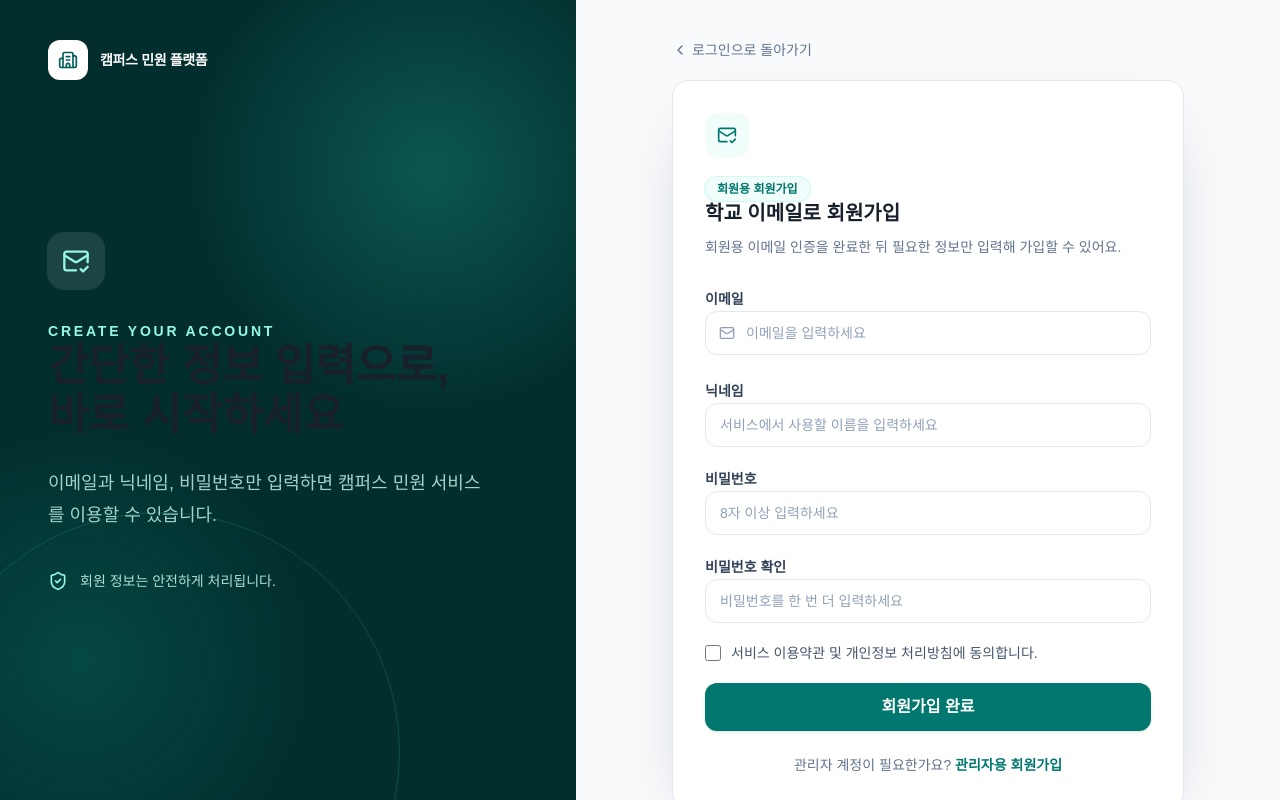
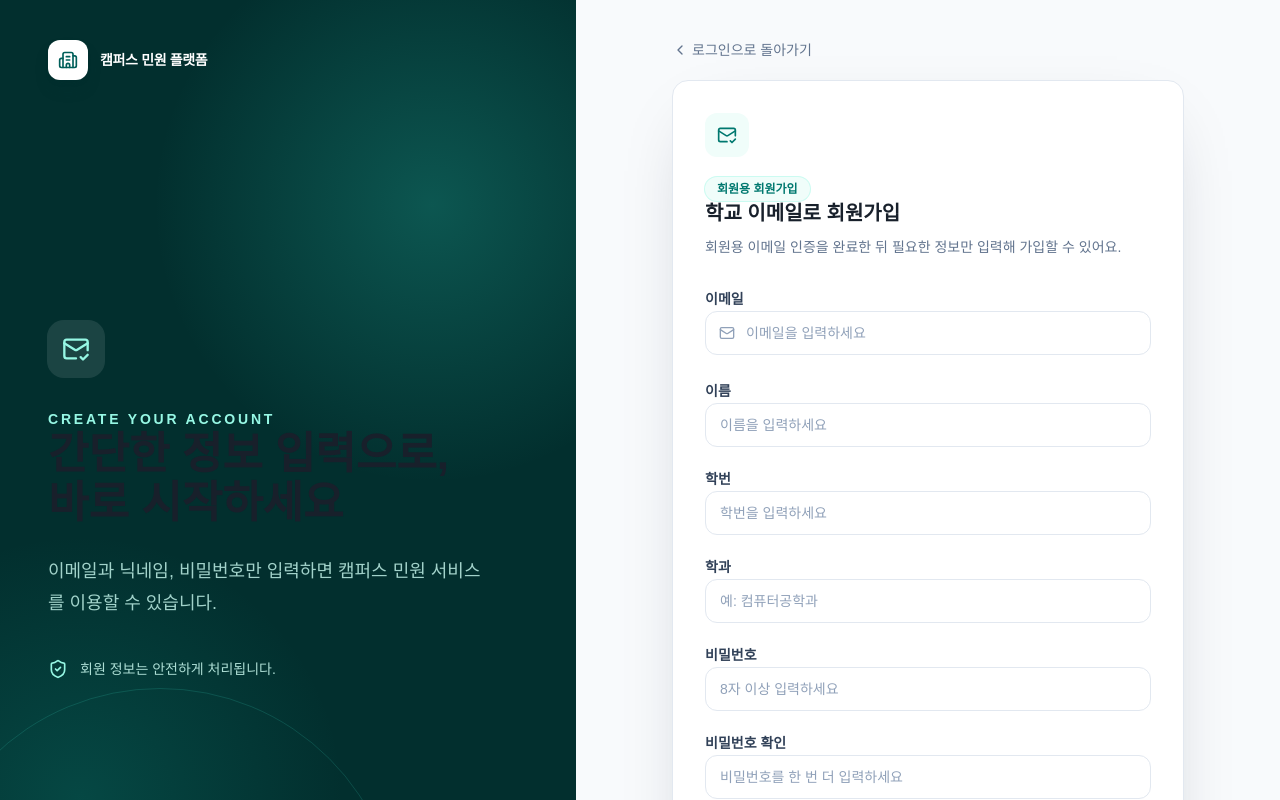
Before and after one commit to heekarii/2026hackerton-FE, a React (Vite) app: page /signup in a window 1280 px wide. Shown: the top 800 px of the page. Built offline with nearby package versions, Linux system fonts and the light colour scheme.

Commit message:
feat: add complainant profile registration

```diff
--- a/src/features/auth/api/login.ts
+++ b/src/features/auth/api/login.ts
@@ -1,4 +1,4 @@
-import { saveAccessToken } from '@/features/auth/auth-storage'
+import { type AuthUser, saveAccessToken, saveAuthUser } from '@/features/auth/auth-storage'
 import { apiRequest } from '@/shared/api/client'
 
 export type LoginPayload = {
@@ -12,9 +12,7 @@ export type LoginResponse = {
   role?: string
   user_role?: string
   member_role?: string
-  user?: {
-    role?: string
-  }
+  user?: AuthUser
 }
 
 export function getLoginRedirectPath(response: LoginResponse) {
@@ -34,6 +32,7 @@ export async function login(payload: LoginPayload) {
 
   // JSON 토큰 응답은 세션 동안만 보관합니다. HttpOnly 쿠키 방식도 credentials로 지원합니다.
   if (response.access_token) saveAccessToken(response.access_token)
+  if (response.user) saveAuthUser(response.user)
 
   return response
 }
--- a/src/features/auth/api/signup.ts
+++ b/src/features/auth/api/signup.ts
@@ -2,8 +2,12 @@ import { apiRequest } from '@/shared/api/client'
 
 export type SignupPayload = {
   email: string
+  password: string
+  name: string
+  student_id: string
+  department: string
+  // 현재 백엔드의 nickname 필수값과 호환을 유지합니다.
   nickname: string
-  password: string
 }
 
 export async function signup(payload: SignupPayload) {
--- a/src/features/auth/auth-storage.ts
+++ b/src/features/auth/auth-storage.ts
@@ -1,7 +1,34 @@
 const ACCESS_TOKEN_KEY = 'campus-complaints.access-token'
+const AUTH_USER_KEY = 'campus-complaints.auth-user'
+
+export type AuthUser = {
+  id?: number
+  name?: string
+  nickname?: string
+  email: string
+  department?: string | null
+  student_id?: string | null
+  role?: string
+}
 
 export function saveAccessToken(accessToken: string) {
   sessionStorage.setItem(ACCESS_TOKEN_KEY, accessToken)
+}
+
+export function saveAuthUser(user: AuthUser) {
+  sessionStorage.setItem(AUTH_USER_KEY, JSON.stringify(user))
+}
+
+export function getAuthUser(): AuthUser | null {
+  const serializedUser = sessionStorage.getItem(AUTH_USER_KEY)
+  if (!serializedUser) return null
+
+  try {
+    return JSON.parse(serializedUser) as AuthUser
+  } catch {
+    sessionStorage.removeItem(AUTH_USER_KEY)
+    return null
+  }
 }
 
 export function getAccessToken() {
@@ -10,4 +37,5 @@ export function getAccessToken() {
 
 export function clearAccessToken() {
   sessionStorage.removeItem(ACCESS_TOKEN_KEY)
+  sessionStorage.removeItem(AUTH_USER_KEY)
 }
--- a/src/features/auth/components/SignupForm.tsx
+++ b/src/features/auth/components/SignupForm.tsx
@@ -22,7 +22,9 @@ function isValidEmail(email: string) {
 
 export function SignupForm({ onSuccess }: SignupFormProps) {
   const [email, setEmail] = useState('')
-  const [nickname, setNickname] = useState('')
+  const [name, setName] = useState('')
+  const [studentId, setStudentId] = useState('')
+  const [department, setDepartment] = useState('')
   const [password, setPassword] = useState('')
   const [passwordConfirmation, setPasswordConfirmation] = useState('')
   const [agreedToTerms, setAgreedToTerms] = useState(false)
@@ -38,8 +40,18 @@ export function SignupForm({ onSuccess }: SignupFormProps) {
       return
     }
 
-    if (!nickname.trim()) {
-      setFormError('서비스에서 사용할 닉네임을 입력해 주세요.')
+    if (!name.trim()) {
+      setFormError('이름을 입력해 주세요.')
+      return
+    }
+
+    if (!studentId.trim()) {
+      setFormError('학번을 입력해 주세요.')
+      return
+    }
+
+    if (!department.trim()) {
+      setFormError('학과를 입력해 주세요.')
       return
     }
 
@@ -63,8 +75,11 @@ export function SignupForm({ onSuccess }: SignupFormProps) {
     try {
       await signup({
         email: email.trim(),
-        nickname: nickname.trim(),
         password,
+        name: name.trim(),
+        student_id: studentId.trim(),
+        department: department.trim(),
+        nickname: name.trim(),
       })
       onSuccess()
     } catch (error) {
@@ -101,13 +116,36 @@ export function SignupForm({ onSuccess }: SignupFormProps) {
 
       <fieldset className="space-y-5">
         <div className="space-y-2">
-          <Label htmlFor="nickname">닉네임</Label>
+          <Label htmlFor="name">이름</Label>
           <Input
-            id="nickname"
-            autoComplete="nickname"
-            placeholder="서비스에서 사용할 이름을 입력하세요"
-            value={nickname}
-            onChange={(event) => setNickname(event.target.value)}
+            id="name"
+            autoComplete="name"
+            placeholder="이름을 입력하세요"
+            value={name}
+            onChange={(event) => setName(event.target.value)}
+          />
+        </div>
+
+        <div className="space-y-2">
+          <Label htmlFor="student-id">학번</Label>
+          <Input
+            id="student-id"
+            autoComplete="off"
+            inputMode="numeric"
+            placeholder="학번을 입력하세요"
+            value={studentId}
+            onChange={(event) => setStudentId(event.target.value)}
+          />
+        </div>
+
+        <div className="space-y-2">
+          <Label htmlFor="department">학과</Label>
+          <Input
+            id="department"
+            autoComplete="organization"
+            placeholder="예: 컴퓨터공학과"
+            value={department}
+            onChange={(event) => setDepartment(event.target.value)}
           />
         </div>
 
--- a/src/pages/ComplainantPage.tsx
+++ b/src/pages/ComplainantPage.tsx
@@ -8,11 +8,12 @@ import {
   Star,
   UserRound,
 } from 'lucide-react'
-import { useMemo, useState } from 'react'
+import { useEffect, useMemo, useState } from 'react'
 import { useNavigate } from 'react-router-dom'
 
 import { Button } from '@/components/ui/button'
-import { clearAccessToken } from '@/features/auth/auth-storage'
+import { type AuthUser, clearAccessToken, getAuthUser, saveAuthUser } from '@/features/auth/auth-storage'
+import { apiRequest } from '@/shared/api/client'
 import { cn } from '@/lib/utils'
 
 type ComplaintStatus = 'received' | 'processing' | 'completed'
@@ -91,13 +92,6 @@ const initialComplaints: Complaint[] = [
   },
 ]
 
-const user = {
-  name: '김민서',
-  email: 'minseo@university.ac.kr',
-  department: '컴퓨터공학과',
-  studentId: '20261234',
-}
-
 function getStatusIndex(status: ComplaintStatus) {
   return statusSteps.findIndex((step) => step.key === status)
 }
@@ -105,6 +99,28 @@ function getStatusIndex(status: ComplaintStatus) {
 export function ComplainantPage() {
   const navigate = useNavigate()
   const [complaints, setComplaints] = useState(initialComplaints)
+  const [user, setUser] = useState<AuthUser | null>(() => getAuthUser())
+
+  useEffect(() => {
+    async function loadUser() {
+      try {
+        const response = await apiRequest<{ user: AuthUser }>('/me')
+        if (response.user) {
+          saveAuthUser(response.user)
+          setUser(response.user)
+        }
+      } catch {
+        // 로그인 응답으로 저장한 정보를 우선 보여주고, 새로고침 시에도 화면을 유지합니다.
+      }
+    }
+
+    void loadUser()
+  }, [])
+
+  const displayName = user?.name ?? user?.nickname ?? '이름 미등록'
+  const displayDepartment = user?.department ?? '학과 미등록'
+  const displayStudentId = user?.student_id ?? '학번 미등록'
+  const displayEmail = user?.email ?? '이메일 미등록'
 
   const completedCount = useMemo(
     () => complaints.filter((complaint) => complaint.status === 'completed').length,
@@ -153,19 +169,19 @@ export function ComplainantPage() {
                 <UserRound className="size-6" aria-hidden="true" />
               </span>
               <div>
-                <h2 className="font-bold text-slate-950">{user.name}</h2>
-                <p className="text-sm text-slate-500">{user.department}</p>
+                <h2 className="font-bold text-slate-950">{displayName}</h2>
+                <p className="text-sm text-slate-500">{displayDepartment}</p>
               </div>
             </div>
 
             <dl className="mt-5 space-y-3 text-sm">
               <div className="flex items-center justify-between gap-4">
                 <dt className="text-slate-500">학번</dt>
-                <dd className="font-medium text-slate-800">{user.studentId}</dd>
+                <dd className="font-medium text-slate-800">{displayStudentId}</dd>
               </div>
               <div className="flex items-center justify-between gap-4">
                 <dt className="text-slate-500">이메일</dt>
-                <dd className="min-w-0 truncate text-right font-medium text-slate-800">{user.email}</dd>
+                <dd className="min-w-0 truncate text-right font-medium text-slate-800">{displayEmail}</dd>
               </div>
             </dl>
           </section>
--- a/src/shared/api/client.ts
+++ b/src/shared/api/client.ts
@@ -1,5 +1,6 @@
 import { ApiError } from './api-error'
 import { mockApiRequest, shouldUseMockApi } from './mock-api'
+import { getAccessToken } from '@/features/auth/auth-storage'
 
 export { ApiError } from './api-error'
 
@@ -74,4 +75,3 @@ export async function apiRequest<T>(path: string, options: RequestInit = {}): Pr
 
   return payload as T
 }
-import { getAccessToken } from '@/features/auth/auth-storage'
--- a/src/shared/api/mock-api.ts
+++ b/src/shared/api/mock-api.ts
@@ -2,7 +2,7 @@ import { ApiError } from './api-error'
 
 type JsonBody = Record<string, unknown>
 
-const mockUser = {
+let mockUser = {
   id: 1,
   name: '김민서',
   nickname: '민서',
@@ -130,10 +130,22 @@ export async function mockApiRequest<T>(path: string, options: RequestInit = {})
   }
 
   if (method === 'POST' && path === '/auth/signup') {
+    mockUser = {
+      ...mockUser,
+      name: typeof body.name === 'string' ? body.name : mockUser.name,
+      nickname: typeof body.nickname === 'string' ? body.nickname : mockUser.nickname,
+      email: typeof body.email === 'string' ? body.email : mockUser.email,
+      department: typeof body.department === 'string' ? body.department : mockUser.department,
+      student_id: typeof body.student_id === 'string' ? body.student_id : mockUser.student_id,
+    }
+
     return {
       id: 2,
       email: body.email,
-      nickname: body.nickname,
+      name: mockUser.name,
+      nickname: mockUser.nickname,
+      department: mockUser.department,
+      student_id: mockUser.student_id,
       message: '회원가입이 완료되었습니다.',
     } as T
   }
```
Also changed, not shown: 1 other file (tests, documents, lock files or other folders).
